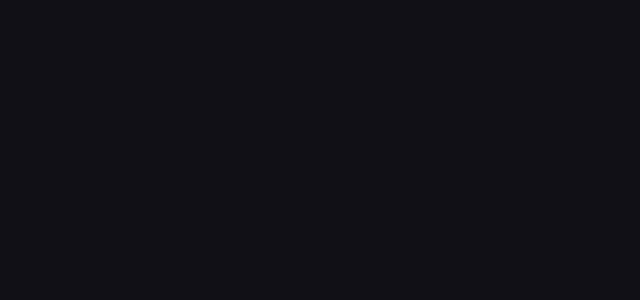
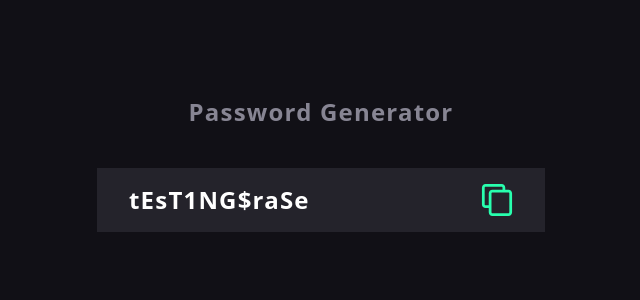
Before and after one commit to ComboTWTW/password-generator, a React (Vite) app: page / in a window 1280 px wide. Shown: the top 300 px of the page, without its empty margins (319-959 px from the left). Built offline with nearby package versions, Linux system fonts and the light colour scheme.

Commit message:
crated password area

```diff
--- a/src/App.tsx
+++ b/src/App.tsx
@@ -1,7 +1,12 @@
+import Password from "./components/Password"
+import { style } from "./style"
+
 
 const App = () => (
-  <div className="bg-veryDark h-screen w-full flex justify-center overflow-hidden">
-
+  <div className="bg-veryDark h-screen w-full overflow-hidden flex justify-center">
+    <div className={`container md:max-w-md`}>
+      <Password />
+    </div>
   </div>
 )
 
--- a/src/components/Password.tsx
+++ b/src/components/Password.tsx
@@ -1,9 +1,16 @@
-import React from 'react'
+import icon from "../assets/copy-icon.svg"
+import { style } from "../style"
 
 const Password = () => (
-    <div className="">
+    <div className={`flex flex-col mt-24 ${style.spaceY} my-4`}>
+        <h1 className="md:text-2xl text-xl tracking-wider text-lightGray font-semibold text-center">Password Generator</h1>
 
-    </div>
+        <div className={`${style.padding} flex flex-row bg-cardDark justify-between items-center`}>
+          <p className="md:text-2xl text-xl tracking-wider font-semibold text-white justify-start">tEsT1NG$raSe</p>
+          <img src={icon} alt="copy" className="justify-end h-[32px] w-[32px] "/>
+        </div>
+
+      </div>
 )
 
 export default Password
--- /dev/null
+++ b/src/style.ts
@@ -0,0 +1,5 @@
+export const style = {
+    spaceY: "space-y-10 md:space-y-10",
+    padding: "py-4 px-4 md:py-4 md:px-8",
+    text: "md:text-2xl text-xl",
+}
--- a/tailwind.config.cjs
+++ b/tailwind.config.cjs
@@ -12,10 +12,11 @@ module.exports = {
       colors: {
         "veryDark": '#111016',
         "cardDark": '#24232b',
+        "lightGray": '#878593',
       }
     },
     screens: {
-      sm: '480px',
+      sm: '350px',
       md: '768px',
       lg: '976px',
       xl: '1440px',
```
Also changed, not shown: src/assets/copy-icon.svg (added).
